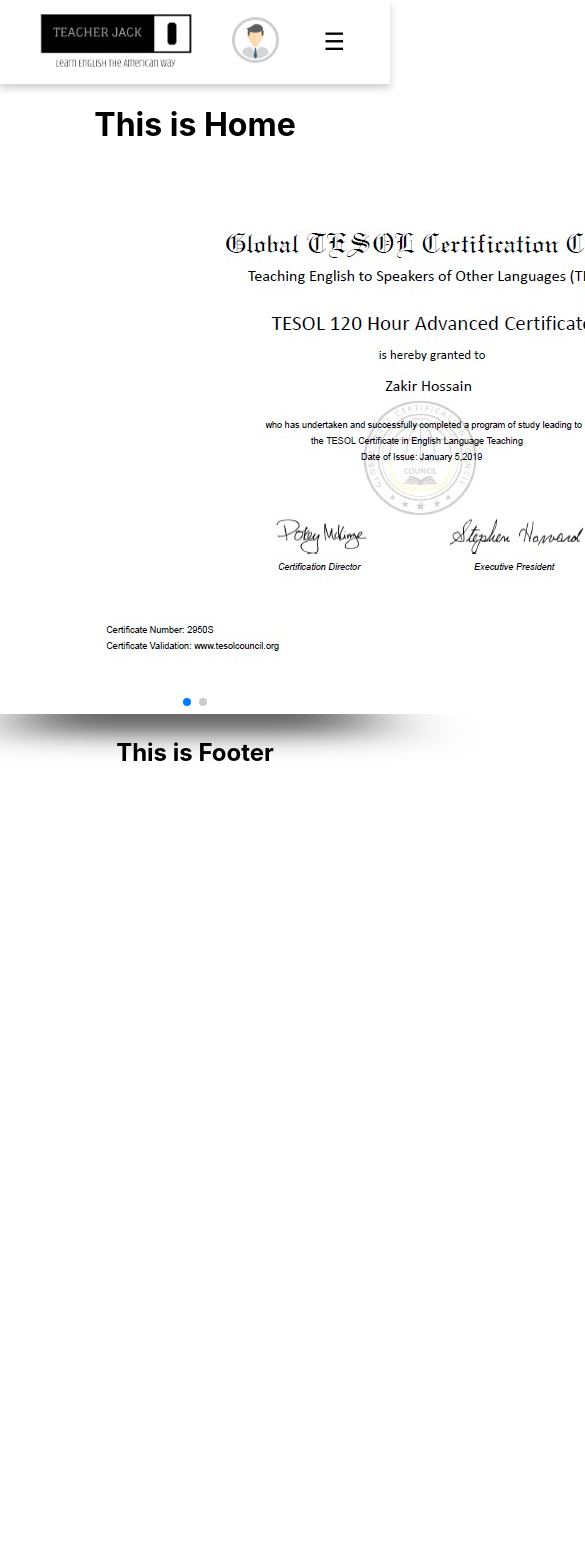
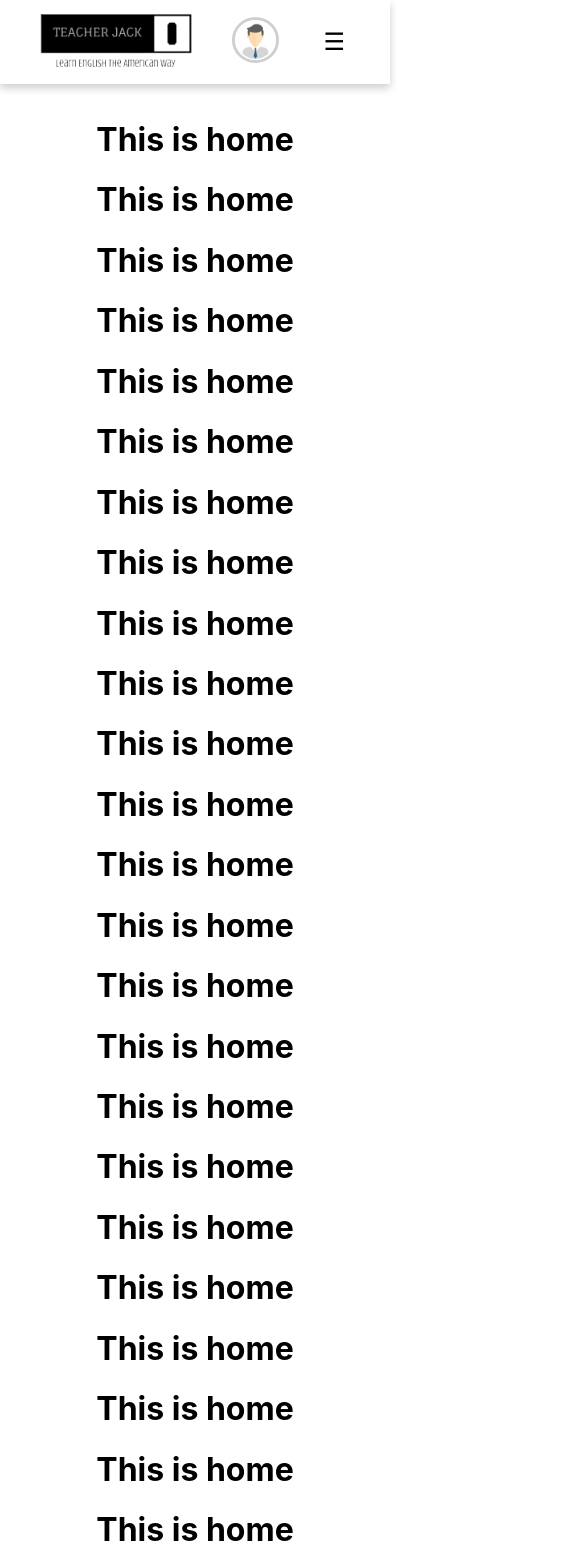
Before and after one commit to sazzadhossain1/teacher-jack-online-main, a React (Create React App) app: page / in a window 390 px wide. Shown: the top 1568 px of the page, 585 px wide, since content can reach past the window. Before the commit the page ends 844 px from the top, so only its background shows below. Built offline with nearby package versions, Linux system fonts and the light colour scheme.

Commit message:
responsive navigation bar

```diff
--- a/src/components/Carousel/Carousel.css
+++ b/src/components/Carousel/Carousel.css
@@ -0,0 +1,9 @@
+.carousel_parent_div {
+}
+.mySwiper {
+  width: 50%;
+  margin-top: 100px;
+}
+.carousel_img {
+  width: 500px;
+}
--- a/src/components/Carousel/Carousel.js
+++ b/src/components/Carousel/Carousel.js
@@ -18,7 +18,7 @@ import teacherJackPhoto from "../../accets/TeacherJackPhoto/teacherJack.png";
 
 const Carousel = () => {
   return (
-    <div>
+    <div className="carousel_parent_div">
       <>
         <Swiper
           effect={"cube"}
@@ -34,10 +34,14 @@ const Carousel = () => {
           className="mySwiper"
         >
           <SwiperSlide>
-            <img src={certificate} alt="Certificate" />
+            <img className="carousel_img" src={certificate} alt="Certificate" />
           </SwiperSlide>
           <SwiperSlide>
-            <img src={teacherJackPhoto} alt="Teacher_Jack_Photo" />
+            <img
+              className="carousel_img"
+              src={teacherJackPhoto}
+              alt="Teacher_Jack_Photo"
+            />
           </SwiperSlide>
         </Swiper>
       </>
--- /dev/null
+++ b/src/components/HeroSection/HeroSection.css
@@ -0,0 +1,7 @@
+.heroSection_grid_div {
+  display: grid;
+  grid-template-columns: repeat(2, 1fr);
+  align-items: center;
+  width: 80%;
+  margin: auto;
+}
--- /dev/null
+++ b/src/components/HeroSection/HeroSection.js
@@ -0,0 +1,22 @@
+import React from "react";
+import "./HeroSection.css";
+import Carousel from "../Carousel/Carousel";
+
+const HeroSection = () => {
+  return (
+    <div className="heroSection_grid_div">
+      <div>
+        <h1>
+          Develop Your English <br /> Step Up to the World
+        </h1>
+        <p>
+          Take Lessons from Teacher Jack and Communicate Like a Native English
+          Speaker
+        </p>
+      </div>
+      <Carousel></Carousel>
+    </div>
+  );
+};
+
+export default HeroSection;
--- a/src/components/Home/Home.css
+++ b/src/components/Home/Home.css
@@ -0,0 +1,3 @@
+.home_parent_div {
+  margin-top: 120px;
+}
--- a/src/components/Home/Home.js
+++ b/src/components/Home/Home.js
@@ -1,13 +1,57 @@
 import React from "react";
 import "./Home.css";
-
-import Carousel from "../Carousel/Carousel";
+import HeroSection from "../HeroSection/HeroSection";
 
 const Home = () => {
   return (
-    <div>
-      <h1>This is Home</h1>
-      <Carousel></Carousel>
+    <div className="home_parent_div">
+      {/* <HeroSection></HeroSection> */}
+      <h1>This is home</h1>
+      <h1>This is home</h1>
+      <h1>This is home</h1>
+      <h1>This is home</h1>
+      <h1>This is home</h1>
+      <h1>This is home</h1>
+      <h1>This is home</h1>
+      <h1>This is home</h1>
+      <h1>This is home</h1>
+      <h1>This is home</h1>
+      <h1>This is home</h1>
+      <h1>This is home</h1>
+      <h1>This is home</h1>
+      <h1>This is home</h1>
+      <h1>This is home</h1>
+      <h1>This is home</h1>
+      <h1>This is home</h1>
+      <h1>This is home</h1>
+      <h1>This is home</h1>
+      <h1>This is home</h1>
+      <h1>This is home</h1>
+      <h1>This is home</h1>
+      <h1>This is home</h1>
+      <h1>This is home</h1>
+      <h1>This is home</h1>
+      <h1>This is home</h1>
+      <h1>This is home</h1>
+      <h1>This is home</h1>
+      <h1>This is home</h1>
+      <h1>This is home</h1>
+      <h1>This is home</h1>
+      <h1>This is home</h1>
+      <h1>This is home</h1>
+      <h1>This is home</h1>
+      <h1>This is home</h1>
+      <h1>This is home</h1>
+      <h1>This is home</h1>
+      <h1>This is home</h1>
+      <h1>This is home</h1>
+      <h1>This is home</h1>
+      <h1>This is home</h1>
+      <h1>This is home</h1>
+      <h1>This is home</h1>
+      <h1>This is home</h1>
+      <h1>This is home</h1>
+      <h1>This is home</h1>
     </div>
   );
 };
--- a/src/components/Navigation/Navigation.css
+++ b/src/components/Navigation/Navigation.css
@@ -1,6 +1,10 @@
 .navigation_parent_div {
-  /* background-color: #333; */
   box-shadow: 0 4px 8px rgba(0, 0, 0, 0.2);
+  position: fixed;
+  width: 100%;
+  top: 0;
+  background-color: white;
+  /* z-index: 1; */
 }
 .navbar {
   display: flex;
@@ -55,18 +59,22 @@
   .navbar__menu {
     display: none;
     flex-direction: column;
-    width: 100%;
+    width: 40%;
+    height: 800%;
     position: absolute;
-    top: 60px;
+    top: 85px;
     left: 0;
     background-color: #333;
-    text-align: center;
+    text-align: left;
   }
 
   .navbar__item {
     margin: 15px 0;
   }
-
+  .navbar__item a {
+    color: white;
+    margin-left: 30px;
+  }
   .navbar__toggle {
     display: block;
   }
```
